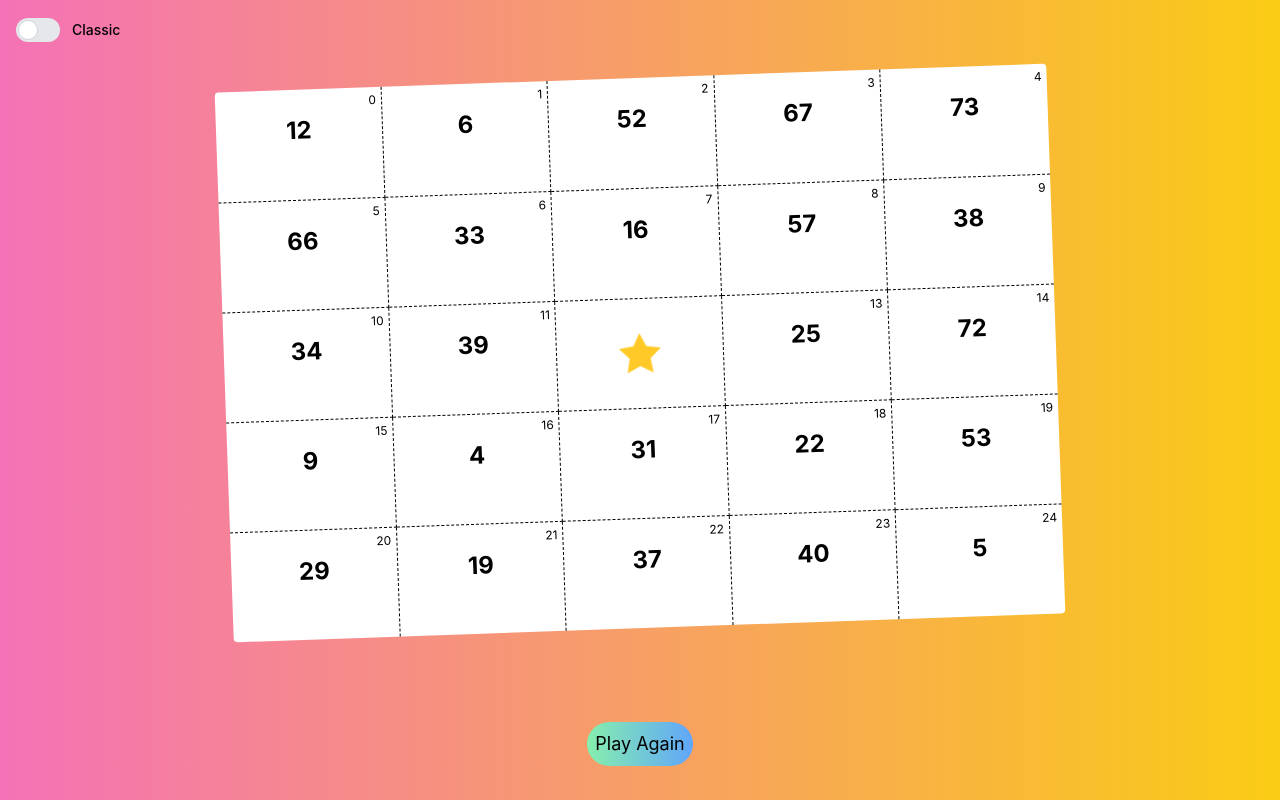
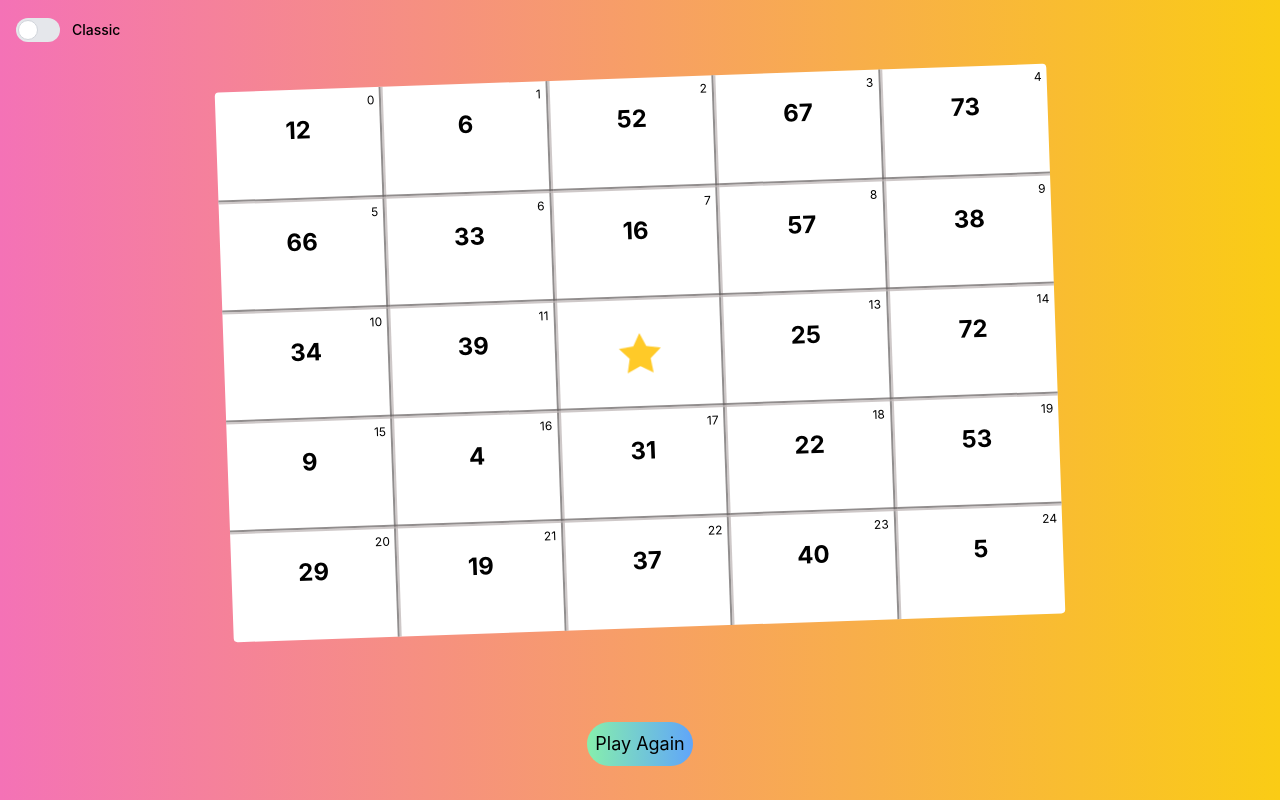
Before and after one commit to martin0995/bingo, a React (Create React App) app: page / in a window 1280 px wide. Built offline with nearby package versions, Linux system fonts and the light colour scheme.

Commit message:
styling board borders

```diff
--- a/src/App.css
+++ b/src/App.css
@@ -9,10 +9,11 @@ table {
 }
 
 td {
-  border: 1px dashed black;
+  border: 4px rgba(187, 179, 179, 0.721);
   text-align: center;
   vertical-align: middle;
   cursor: pointer;
+  border-style: groove;
 }
 
 td:first-child {
```
